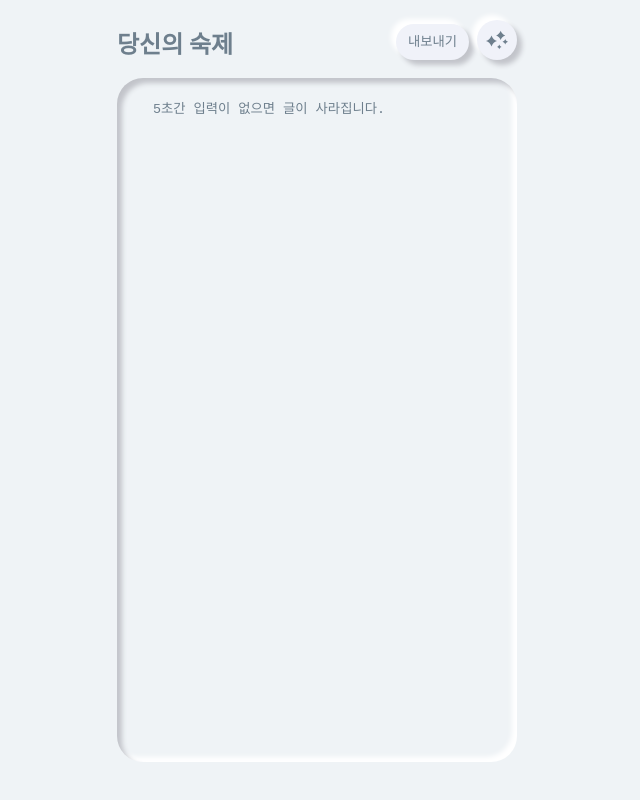
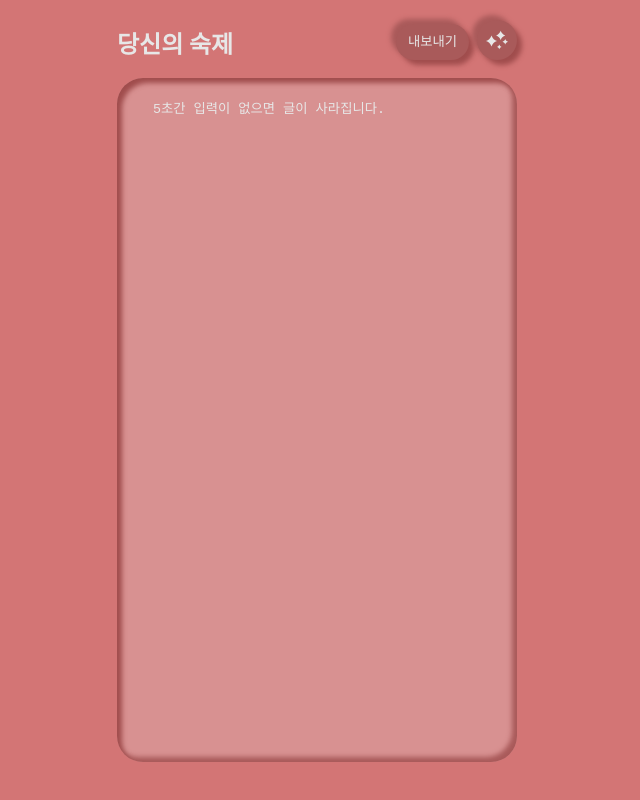
Before and after one commit to dndbekfrl1/writeHelper, a React (Create React App) app in the folder writehelper/: page / in a window 1280 px wide. Shown: the whole page, without its empty margins (323-963 px from the left). Built offline with nearby package versions, Linux system fonts and the light colour scheme.

Commit message:
update alert
change background while counting 5s

```diff
--- a/writehelper/src/App.css
+++ b/writehelper/src/App.css
@@ -3,7 +3,6 @@
   --text-background-color: #eff3f6;
   --text-color: #6e7f8d;
   --gray: #b2b1b9;
-  --alert: #21209c;
   --dark-shadow: #c2c4ca;
   --light-shadow: #ffffff;
   --btn-color: #f0f2f9;
@@ -19,6 +18,15 @@
   --light-shadow: #33383f;
   --btn-color: #2b2f35;
 }
+:root{
+  --alert-background-color:rgb(211, 117, 117);
+  --alert-text-background-color: rgb(216, 145, 145);;
+  --alert-dark-shadow: rgb(160, 77, 77);
+  --alert-light-shadow: rgb(169, 90, 90);
+  --alert-btn-color: rgb(169, 90, 90);
+}
+
+
 
 body,
 html {
@@ -42,7 +50,6 @@ button {
   cursor: pointer;
   background-color: var(--background-color);
   color: var(--text-color);
-
   border-radius: 26px;
   padding: 4px 12px;
   border: none;
@@ -56,6 +63,7 @@ button {
   height: 100%;
 }
 
+
 .App.dark {
   background-color: var(--background-color);
   color: var(--text-color);
@@ -67,6 +75,29 @@ button {
   color: var(--text-color);
   transition: background-color 0.4s ease-out;
 }
+
+/* set alert */
+.App.alert{
+  background-color: var(--alert-background-color);
+  transition: background-color 5s ease-out;
+}
+.App.alert>.main>.wrapper>div>.text_box{
+  background: var(--alert-text-background-color);
+  box-shadow: inset 5px 5px 5px var(--alert-dark-shadow),
+    inset -5px -5px 5px var(--alert-light-shadow);
+  transition: background-color 5s ease-out,box-shadow 5s ease-out;;
+}
+.App.alert>.main>.wrapper>header>.util>.toggle_btn{
+  background: var(--alert-btn-color);
+  box-shadow: 5px 5px 5px var(--alert-dark-shadow), -5px -5px 5px var(--alert-light-shadow);
+  transition: background-color 5s ease-out, box-shadow 5s ease-out;
+}
+.App.alert>.main>.wrapper>header>.util>.export_btn{
+  background: var(--alert-btn-color);
+  box-shadow: 5px 5px 5px var(--alert-dark-shadow), -5px -5px 5px var(--alert-light-shadow);
+  transition: background-color 5s ease-out, box-shadow 5s ease-out;
+}
+
 
 .main {
   width: 100%;
@@ -104,6 +135,8 @@ textarea::placeholder {
     inset -5px -5px 5px var(--light-shadow);
   transition: background-color 0.4s ease-out, box-shadow 0.4s ease-out;
 }
+
+
 
 textarea.light::placeholder {
   color: var(--text-color);
--- a/writehelper/src/App.js
+++ b/writehelper/src/App.js
@@ -1,16 +1,19 @@
 import Main from "./components/Main";
 import "./App.css";
 import { useState, useRef, useContext } from "react";
-import { ThemeContext } from "./theme";
+import { AlertContext, ThemeContext } from "./theme";
 
 function App() {
-  const [theme, setTheme] = useState("light");
+  const [theme, setTheme] = useState("dark");
+  const [isAlert, setIsAlert] = useState("");
   return (
-    <ThemeContext.Provider value={{ theme, setTheme }}>
-      <div className={"App" + " " + theme} app-theme={theme}>
-        <Main />
-      </div>
-    </ThemeContext.Provider>
+    <AlertContext.Provider value={{ isAlert, setIsAlert }}>
+      <ThemeContext.Provider value={{ theme, setTheme }}>
+        <div className={"App" + " " + theme + " " + isAlert} app-theme={theme}>
+          <Main />
+        </div>
+      </ThemeContext.Provider>
+    </AlertContext.Provider>
   );
 }
 
--- a/writehelper/src/components/Main.js
+++ b/writehelper/src/components/Main.js
@@ -1,6 +1,6 @@
 import react from "react";
 import { useState, useRef, useEffect, useContext } from "react";
-import { ThemeContext } from "../theme";
+import { ThemeContext, AlertContext } from "../theme";
 import TextBox from "./TextBox";
 import Header from "./Header";
 import styled, { css } from "styled-components";
@@ -14,6 +14,8 @@ let timerId;
 function Main() {
   const { theme } = useContext(ThemeContext);
 
+  const { isAlert, setIsAlert } = useContext(AlertContext);
+
   const [open, setOpen] = useState(false); // dialog open
   const [text, setText] = useState(null); // textarea text
   const [count, setCount] = useState(0); // text count
@@ -23,15 +25,17 @@ function Main() {
 
   useEffect(() => {
     const setTimer = () => {
-      //timer initial
       if (typeof timerId === "number") {
+        //timer initial
         cur = 0;
         setCurSec(0);
         clearTimeout(timerId);
         timerId = undefined;
         setAlertDegree(cur);
+        setIsAlert("");
       }
       timerId = setTimeout(function tick() {
+        setIsAlert("alert");
         // if file is being saving, pause timer
         if (open) {
           cur = 0;
--- a/writehelper/src/components/ThemeChange.js
+++ b/writehelper/src/components/ThemeChange.js
@@ -1,6 +1,6 @@
 import react, { useContext } from "react";
 import styled from "styled-components";
-import { ThemeContext } from "../theme";
+import { AlertContext, ThemeContext } from "../theme";
 
 function ThemeChange() {
   const { theme, setTheme } = useContext(ThemeContext);
--- a/writehelper/src/theme.js
+++ b/writehelper/src/theme.js
@@ -1,3 +1,4 @@
 import { createContext } from "react";
 
 export const ThemeContext = createContext();
+export const AlertContext = createContext();
--- /dev/null
+++ b/writehelper/src/tmp.js
@@ -0,0 +1 @@
+import { createContext } from "react";
```
